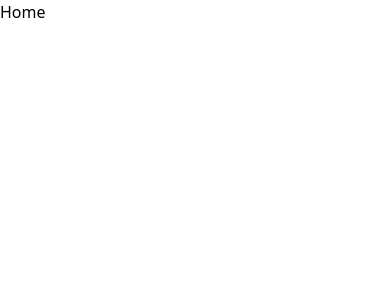
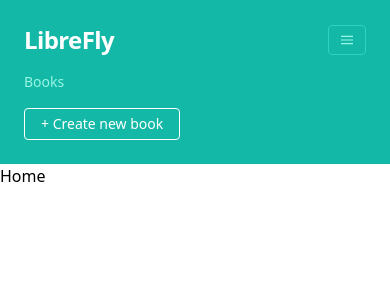
Before and after one commit to AJ-Romera/librefly-client, a React (Vite) app: page / in a window 390 px wide. Shown: the top 300 px of the page. Built offline with nearby package versions, Linux system fonts and the light colour scheme.

Commit message:
CHNG: Creates the Navbar and CreateBook Page

```diff
--- /dev/null
+++ b/src/components/Navbar.tsx
@@ -0,0 +1,44 @@
+import React from "react";
+import { Link } from "react-router-dom";
+
+const Navbar = () => {
+  return (
+    <nav className="flex items-center justify-between flex-wrap bg-teal-500 p-6">
+      <div className="flex items-center flex-shrink-0 text-white mr-6">
+        <span className="font-semibold text-2xl tracking-tight">LibreFly</span>
+      </div>
+      <div className="block lg:hidden">
+        <button className="flex items-center px-3 py-2 border rounded text-teal-200 border-teal-400 hover:text-white hover:border-white">
+          <svg
+            className="fill-current h-3 w-3"
+            viewBox="0 0 20 20"
+            xmlns="http://www.w3.org/2000/svg"
+          >
+            <title>Menu</title>
+            <path d="M0 3h20v2H0V3zm0 6h20v2H0V9zm0 6h20v2H0v-2z" />
+          </svg>
+        </button>
+      </div>
+      <div className="w-full block flex-grow lg:flex lg:items-center lg:w-auto">
+        <div className="text-sm lg:flex-grow">
+          <Link
+            className="block mt-4 lg:inline-block lg:mt-0 text-teal-200 hover:text-white mr-4"
+            to="/"
+          >
+            Books
+          </Link>
+        </div>
+        <div>
+          <Link
+            className="inline-block text-sm px-4 py-2 leading-none border rounded text-white border-white hover:border-transparent hover:text-teal-500 hover:bg-white mt-4 lg:mt-0"
+            to="/new-book"
+          >
+            + Create new book
+          </Link>
+        </div>
+      </div>
+    </nav>
+  );
+};
+
+export default Navbar;
--- a/src/main.tsx
+++ b/src/main.tsx
@@ -4,14 +4,17 @@
 
 import { BrowserRouter, Routes, Route } from "react-router-dom";
 import Home from "./pages/Home";
+import Navbar from "./components/Navbar";
+import CreateBook from "./pages/CreateBook";
 
 ReactDOM.createRoot(document.getElementById("root") as HTMLElement).render(
   <React.StrictMode>
     <BrowserRouter>
-      {/* navbar */}
+      <Navbar />
       <div>
         <Routes>
           <Route path="/" element={<Home />} />
+          <Route path="/new-book" element={<CreateBook />} />
         </Routes>
       </div>
     </BrowserRouter>
--- /dev/null
+++ b/src/pages/CreateBook.tsx
@@ -0,0 +1,7 @@
+import React from "react";
+
+const CreateBook = () => {
+  return <div>CreateBook</div>;
+};
+
+export default CreateBook;
```
